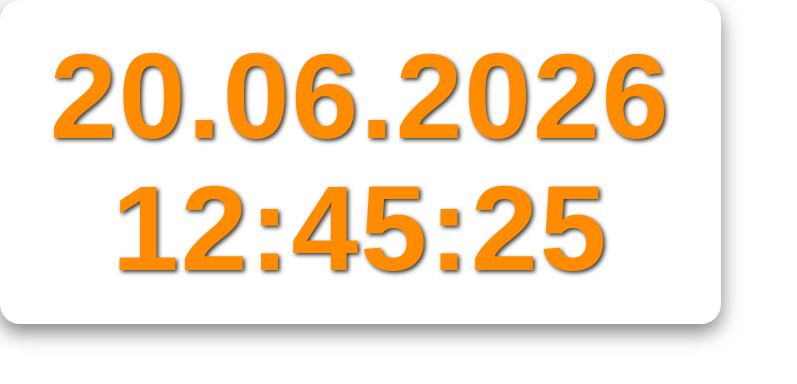
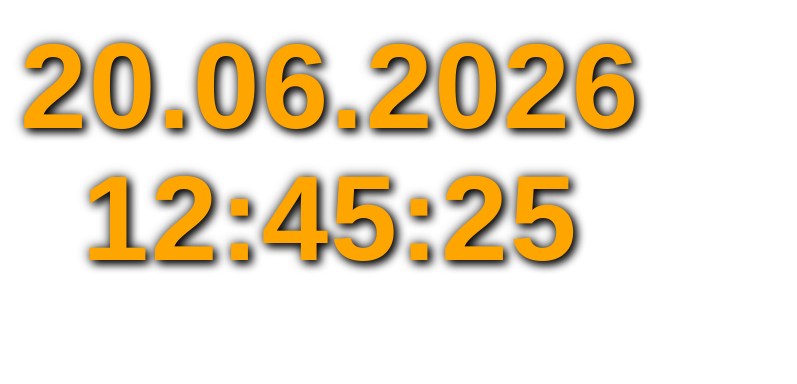
Before and after one commit to Firefighter1790/Datum-Zeit, a plain HTML site: page index.html in a window 1280 px wide. Shown: the whole page, without its empty margins (0-797 px from the left). Drawn offline with Linux system fonts and the light colour scheme.

Commit message:
Update index.html

```diff
--- a/index.html
+++ b/index.html
@@ -14,16 +14,17 @@ body {
 
 #timestamp {
     display: inline-block;
-    background:transparent;
-    color: #ff8c00;
+    background: transparent;
+    color: #FFA500;
     font-family: Arial, Helvetica, sans-serif;
     font-weight: bold;
     text-align: center;
     line-height: 1.1;
-    padding: 30px 50px;
-    border-radius: 20px;
-    box-shadow: 0px 8px 20px rgba(0,0,0,0.5);
-    text-shadow: 2px 2px 4px rgba(0,0,0,0.8);
+    padding: 20px;
+
+    text-shadow:
+        4px 4px 8px rgba(0,0,0,0.95),
+        0px 0px 12px rgba(0,0,0,0.8);
 }
 
 #date,
```
